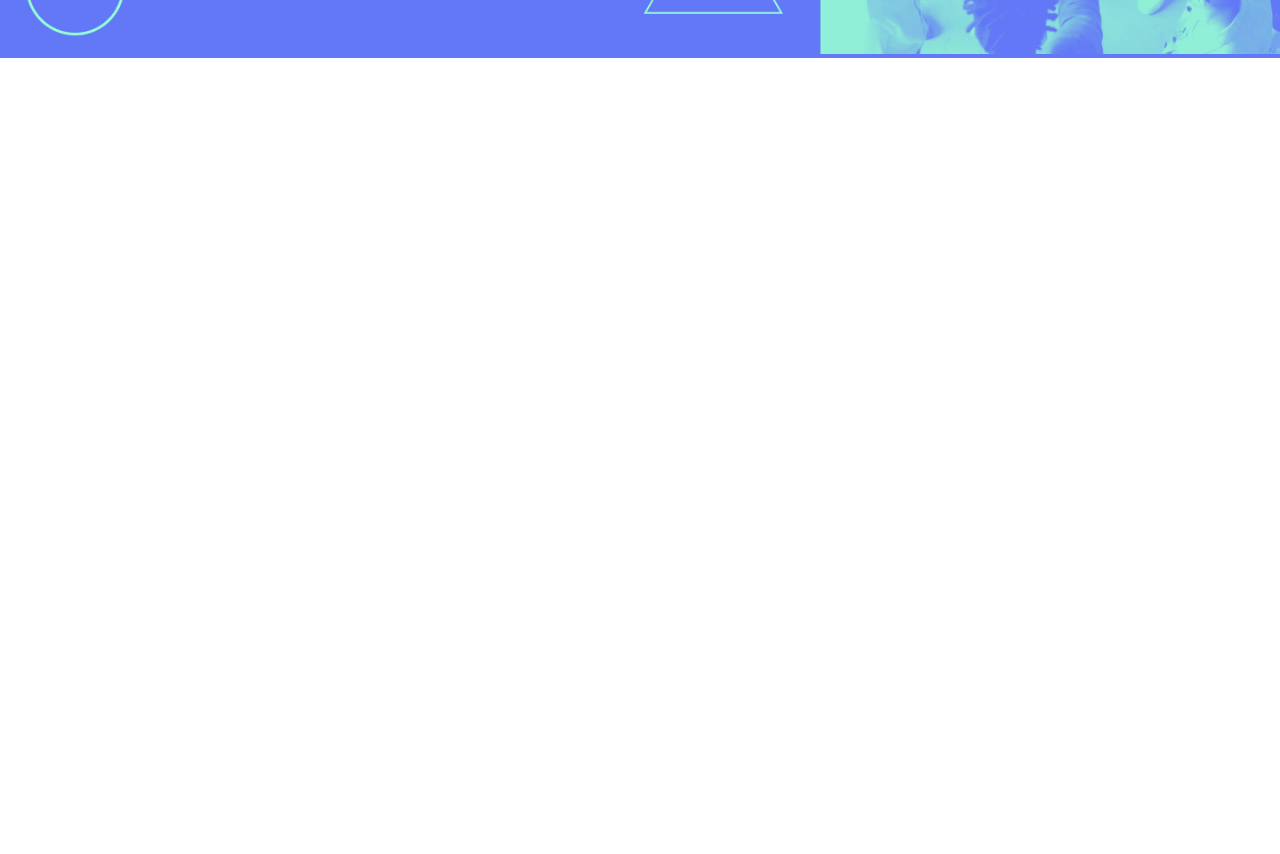
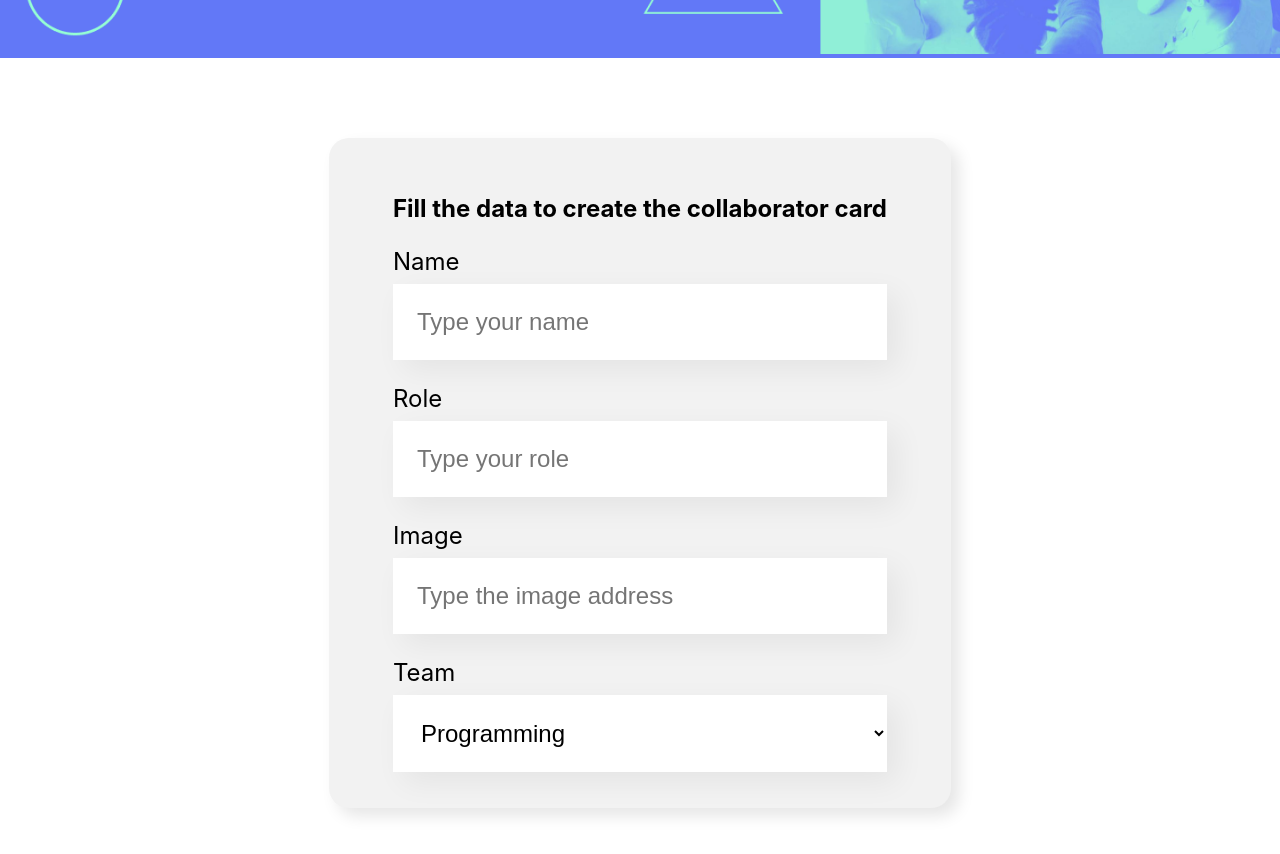
Before and after one commit to Bento-Hertz/Organo, a JavaScript app: page / in a window 1280 px wide. Shown: the part 440-1294 px from the top of the page. Before the commit the page ends 800 px from the top, so only its background shows below. Built offline with nearby package versions, Linux system fonts and the light colour scheme; the HTML template or start-up script is replaced by a standard one.

Commit message:
form created

```diff
--- a/src/App.js
+++ b/src/App.js
@@ -1,9 +1,11 @@
-import Banner from './components/Banner/Banner.js';
+import Banner from './components/Banner';
+import Form from './components/Form';
 
 function App() {
   return (
     <div className="App">
       <Banner />
+      <Form />
     </div>
   );
 }
--- a/src/components/Banner/Banner.js
+++ b/src/components/Banner/index.js
@@ -1,11 +1,11 @@
-import './Banner.css';
+import './style.css';
 
 function Banner() {
     return (
         <header className='banner'>
             <img src="./images/banner.png" alt="The main banner of the page"/>
         </header>
-    )
+    );
 
 }
 
--- /dev/null
+++ b/src/components/Form/index.js
@@ -0,0 +1,31 @@
+import './style.css';
+import TextField from '../TextField';
+import SuspendedList from '../SuspensedList';
+
+const Form = () => {
+
+    const teams = [
+        'Programming',
+        'Front-End',
+        'Data Science',
+        'Devops',
+        'UX and Design',
+        'Mobile',
+        'Innovation and Managing'
+    ]
+
+    return (
+        <section className='form'>
+            <form>
+                <h2>Fill the data to create the collaborator card</h2>
+                <TextField label="Name" placeholder="Type your name"/>
+                <TextField label="Role" placeholder="Type your role"/>
+                <TextField label="Image" placeholder="Type the image address"/>
+                <SuspendedList label="Team" items={teams}/>
+            </form>
+        </section>
+    );
+
+}
+
+export default Form;
--- /dev/null
+++ b/src/components/Form/style.css
@@ -0,0 +1,14 @@
+.form {
+    display: flex;
+    justify-content: center;
+    margin: 80px 0;
+}
+
+.form form {
+    max-width: 80%;
+    background-color: #f2f2f2;
+    border-radius: 20px;
+    padding: 36px 64px;
+    box-sizing: border-box;
+    box-shadow: 8px 8px 16px rgba(0, 0, 0, 0.1);
+}
--- /dev/null
+++ b/src/components/SuspensedList/index.js
@@ -0,0 +1,16 @@
+import './style.css';
+
+const SuspendedList = (props) => {
+    return (
+        <div className='suspended-list'>
+            <label>{props.label}</label>
+            <select>
+                { props.items.map(item => {
+                    return <option key={item}>{item}</option>;
+                })}
+            </select>
+        </div>
+    );
+}
+
+export default SuspendedList;
--- /dev/null
+++ b/src/components/SuspensedList/style.css
@@ -0,0 +1,15 @@
+.suspended-list label{
+    display: block;
+    margin-bottom: 8px;
+    font-size: 24px;
+}
+
+.suspended-list select {
+    background-color: #fff;
+    box-shadow: 10px 10px 30px rgba(0, 0, 0, 0.06);
+    width: 100%;
+    border: none;
+    font-size: 24px;
+    padding: 24px;
+    box-sizing: border-box;
+}
--- /dev/null
+++ b/src/components/TextField/index.js
@@ -0,0 +1,16 @@
+import './style.css';
+
+const TextField = (props) => {
+
+    const modifiedLabel = `${props.label}`;
+    const modifiedPlaceholder = `${props.placeholder}`;
+
+    return (
+        <div className="text-field">
+            <label>{modifiedLabel}</label>
+            <input placeholder={modifiedPlaceholder}/>
+        </div>
+    );
+}
+
+export default TextField;
--- /dev/null
+++ b/src/components/TextField/style.css
@@ -0,0 +1,19 @@
+.text-field {
+    margin: 24px 0;
+}
+
+.text-field label{
+    display: block;
+    margin-bottom: 8px;
+    font-size: 24px;
+}
+
+.text-field input {
+    background-color: #fff;
+    box-shadow: 10px 10px 30px rgba(0, 0, 0, 0.06);
+    width: 100%;
+    border: none;
+    font-size: 24px;
+    padding: 24px;
+    box-sizing: border-box;
+}
```
Also changed, not shown: src/components/Banner/style.css (renamed from src/components/Banner/Banner.css), src/components/FieldText/FieldText.js (deleted).
